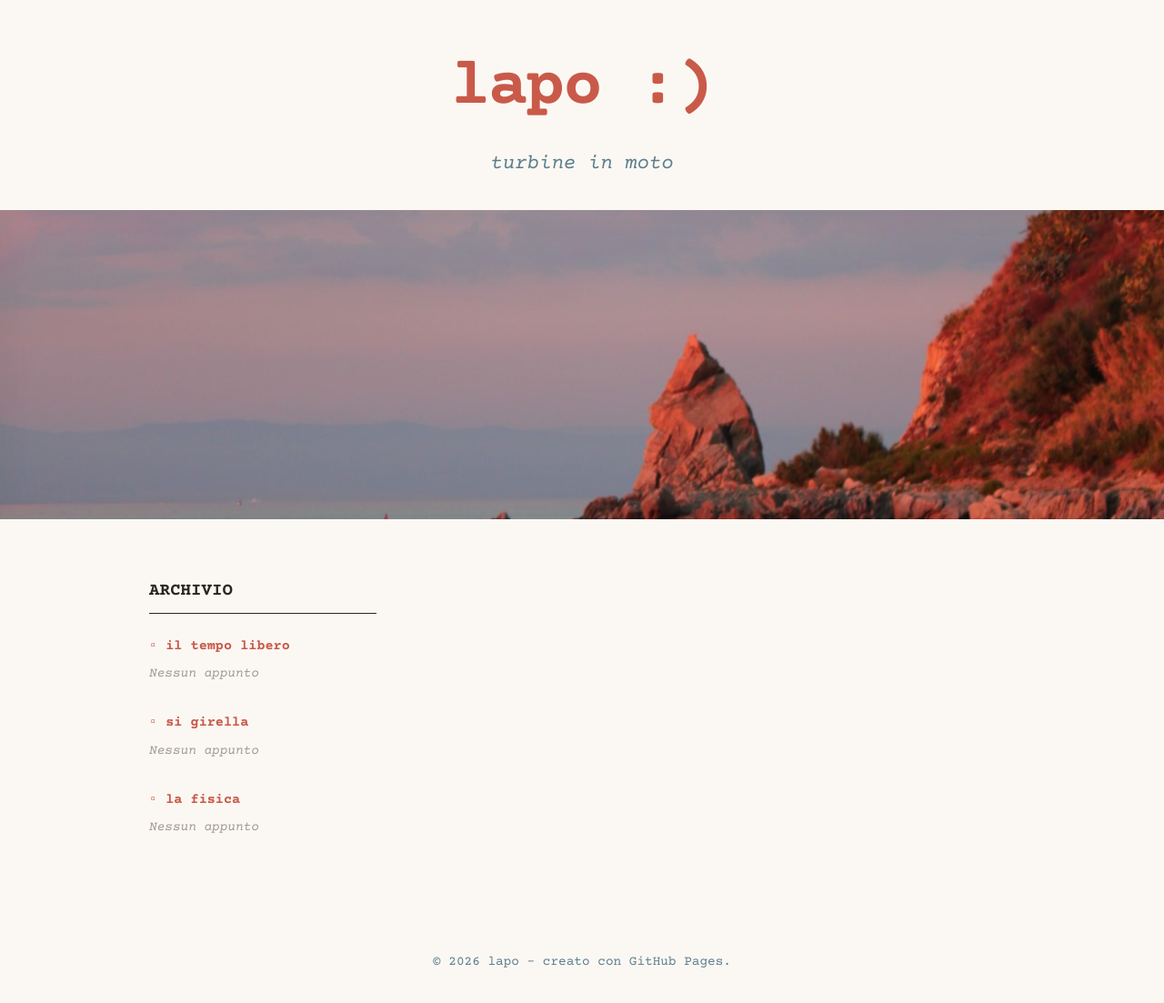
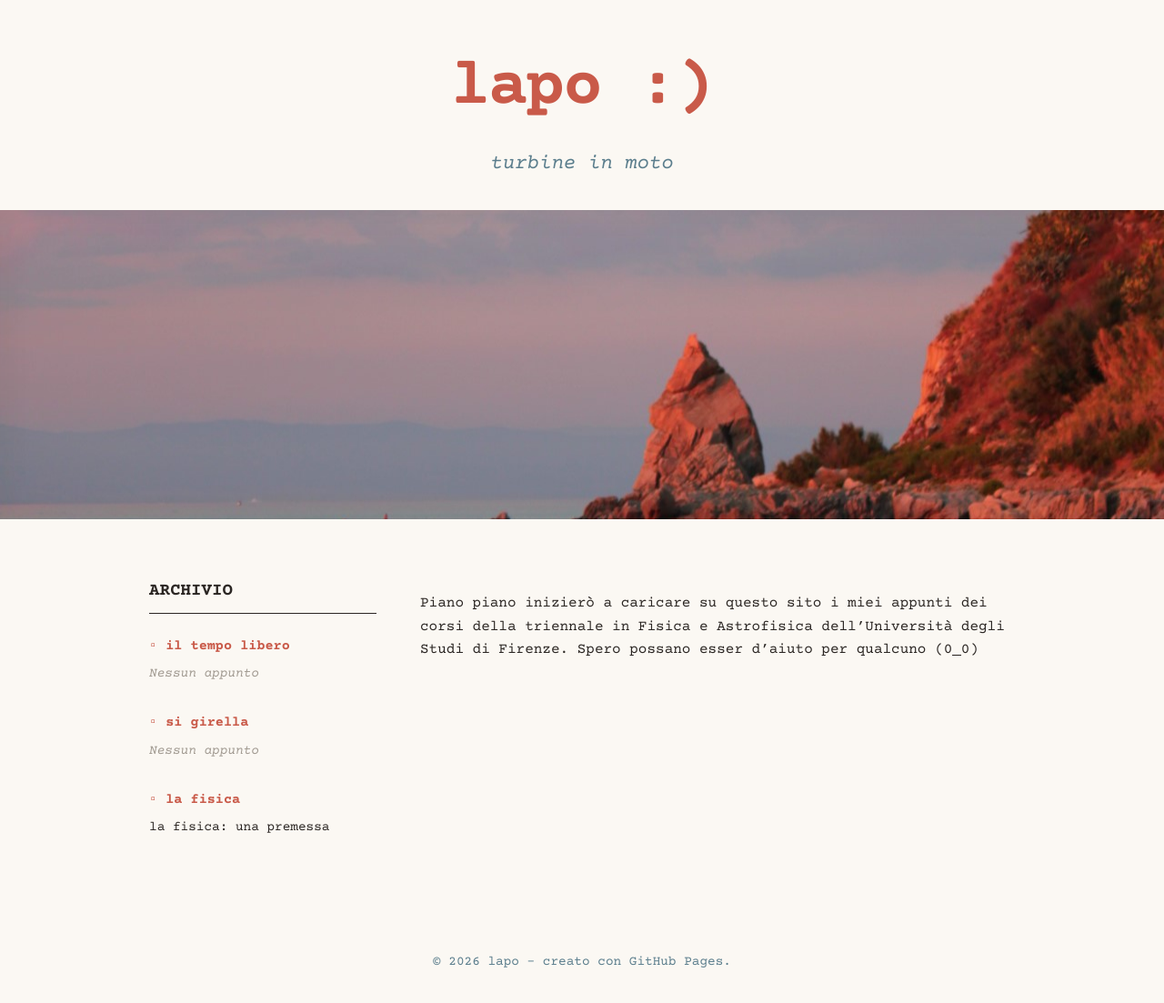
Before and after one commit to lapobonaiuti/lapobonaiuti.github.io, a Jekyll site: the page built from _posts/2026-05-24-primo.md, in a window 1280 px wide and 1132 px high. Shown: the top 1103 px of the window at 91% size. Built offline with Jekyll 4.4.1, drawn with Linux system fonts in a browser that asks for light colours; our own code applies the rules of GitHub Pages for plain Markdown files.

Commit message:
Update 2026-05-24-primo.md

```diff
--- a/_posts/2026-05-24-primo.md
+++ b/_posts/2026-05-24-primo.md
@@ -1,8 +1,8 @@
 ---
 layout: default
-title: la fisica: una premessa
+title: "la fisica: una premessa"
 categories:
   - la fisica
+---
 
 Piano piano inizierò a caricare su questo sito i miei appunti dei corsi della triennale in Fisica e Astrofisica dell'Università degli Studi di Firenze. Spero possano esser d'aiuto per qualcuno (0_0)
----
```
